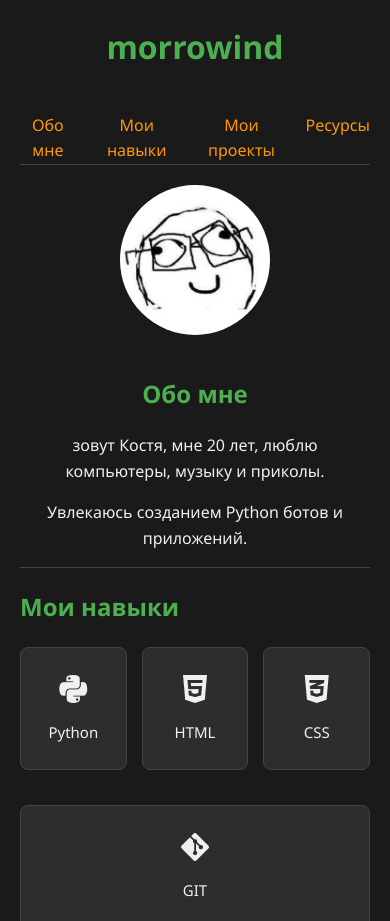
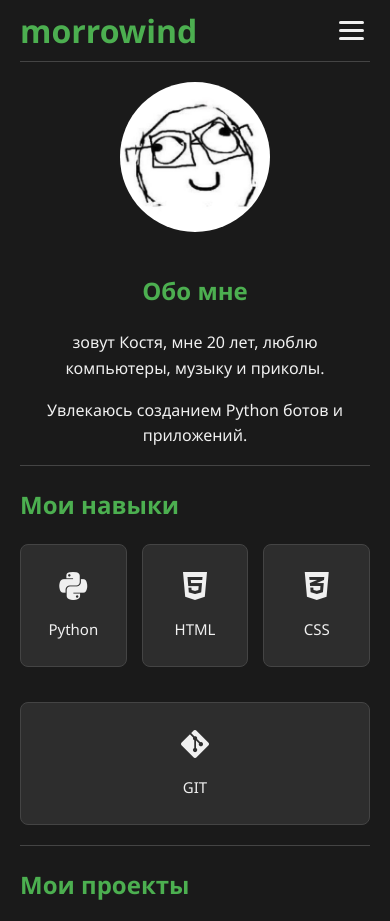
Before and after one commit to morrowind1/1111111, a plain HTML site: page index.html in a window 390 px wide. Shown: the top 921 px of the page. Drawn offline with Linux system fonts and the light colour scheme.

Commit message:
Add files via upload

```diff
--- a/css/style.css
+++ b/css/style.css
@@ -1,4 +1,4 @@
-/* общие стили для всей страницы*/
+/* общие стили для всей страницы */
 body {
     font-family: 'Segoe UI', Tahoma, Geneva, Verdana, sans-serif;
     background-color: #1a1a1a;
@@ -13,12 +13,10 @@ main {
     padding-top: 20px;
 }
 
-/* стили для заголовков */
 h1, h2 {
-    color:#4caf50;
+    color: #4caf50;
 }
 
-/* стили для ссылок */
 a {
     color: #ff9800;
     text-decoration: none;
@@ -29,7 +27,6 @@ a:hover {
     color: #cc7000;
 }
 
-/* стили для списков */
 ul {
     list-style-type: none;
     padding-left: 0;
@@ -39,26 +36,24 @@ li {
     margin-bottom: 5px;
 }
 
-/* стили для био */
+/* био */
 .about-container {
     display: flex;
     gap: 20px;
     align-items: center;
-
 }
 
 .about-avatar {
     border-radius: 50%;
     width: 150px;
     height: 150px;
-
 }
 
 .about-text {
     border-bottom: 1px solid #444;
 }
 
-/* стили для навыков */
+/* навыки */
 .skills-container {
     display: flex;
     gap: 15px;
@@ -79,6 +74,7 @@ li {
     text-align: center;
     font-size: 15px;
 }
+
 .skill-card:hover {
     background-color: #222;
 }
@@ -88,7 +84,7 @@ li {
     margin-top: 15px;
 }
 
-/* стили для карточек */
+/* карточки проектов */
 .project-card {
     background-color: #2d2d2d;
     border: 1px solid #444;
@@ -110,7 +106,7 @@ li {
     border-radius: 30px;
 }
 
-.project-card a:hover{
+.project-card a:hover {
     background-color: #ff9800;
     color: #1a1a1a;
 }
@@ -130,7 +126,6 @@ li {
     transition: opacity 0.9s ease, transform 0.5s ease;
 }
 
-/* стили для общего контейнера */
 .project-container {
     display: flex;
     flex-wrap: wrap;
@@ -150,14 +145,13 @@ li {
     color: #f0f0f0;
 }
 
-/* стили для подвала */
+/* подвал */
 .main-footer {
     text-align: center;
     margin-top: 50px;
     border-top: 1px solid #444;
     padding: 20px;
     margin-bottom: 30px;
-
 }
 
 .main-footer i {
@@ -168,16 +162,15 @@ li {
     padding: 10px;
 }
 
-/* стили для враппера */
+/* враппер */
 .wrapper {
     max-width: 1000px;
     margin: 0 auto;
     padding-inline: 20px;
 }
 
-/* стили для хэдера */
+/* хедер */
 header {
-    text-align: center;
     margin: 0 auto;
     border-bottom: 1px solid #444;
     position: sticky;
@@ -195,10 +188,43 @@ nav {
     display: flex;
     gap: 20px;
     justify-content: center;
-    margin-top: 40px;
+    margin-top: 10px;
+    flex-direction: row;
+    padding-bottom: 10px;
 }
 
-/* стили для русурсов */
+/* бургер */
+.burger {
+    display: none;
+    flex-direction: column;
+    gap: 5px;
+    background: none;
+    border: none;
+    cursor: pointer;
+}
+
+.burger span {
+    display: block;
+    width: 25px;
+    height: 3px;
+    background-color: #f0f0f0;
+    border-radius: 3px;
+    transition: transform 0.3s ease, opacity 0.3s ease;
+}
+
+.burger.active span:nth-child(1) {
+    transform: translateY(8px) rotate(45deg);
+}
+
+.burger.active span:nth-child(2) {
+    opacity: 0;
+}
+
+.burger.active span:nth-child(3) {
+    transform: translateY(-8px) rotate(-45deg);
+}
+
+/* ресурсы */
 .resource-card {
     background-color: #2d2d2d;
     border: 1px solid #444;
@@ -223,11 +249,6 @@ nav {
     gap: 20px;
 }
 
-.book-item {
-    display: flex;
-    gap: 30px;
-}
-
 .channel-item {
     display: flex;
     align-items: center;
@@ -244,36 +265,89 @@ nav {
     background-color: #222;
 }
 
+/* адаптация */
+@media (max-width: 600px) {
+    .project-container {
+        flex-direction: column;
+    }
 
-/* адаптация */
-@media (max-width:600px) {
-    .project-container {
-        flex-direction: column
-    }
     .project-card {
         min-width: unset;
     }
+
     .about-container {
         flex-direction: column;
         text-align: center;
     }
+
     .about-avatar {
         margin: 0 auto;
         display: block;
     }
+
     .project-card a {
         margin-top: auto;
         align-self: center;
         padding: 5px 15px;
     }
+
     .skills-container {
         flex-wrap: wrap;
     }
+
     .skill-card {
         min-width: 80px;
     }
 
+    section {
+        scroll-margin-top: 80px;
+    }
 
+    /* хедер на мобилке */
+    header {
+        display: block;
+        padding-bottom: 0;
+    }
+
+    .header-top {
+        display: flex;
+        align-items: center;
+        justify-content: space-between;
+        padding: 5px 0;
+    }
+
+    .header-top h1 {
+        margin: 0;
+    }
+
+    .burger {
+        display: flex;
+    }
+
+    nav {
+        display: flex;
+        flex-direction: column;
+        gap: 0;
+        padding: 0;
+        max-height: 0;
+        overflow: hidden;
+        margin-top: 0;
+        transition: max-height 0.3s ease, padding 0.3s ease;
+    }
+
+    nav.open {
+        max-height: 300px;
+        padding: 10px 0;
+    }
+
+    nav a {
+        padding: 8px 0;
+        border-bottom: 1px solid #333;
+    }
+
+    nav a:last-child {
+        border-bottom: none;
+    }
 }
 
 @media (max-width: 400px) {
--- a/index.html
+++ b/index.html
@@ -12,7 +12,14 @@
     <div class="wrapper">
         <!-- шапка сайта -->
     <header>
-        <h1>morrowind</h1>
+        <div class="header-top">
+            <h1>morrowind</h1>
+            <button class="burger" id="burger">
+                <span></span>
+                <span></span>
+                <span></span>
+            </button>
+        </div>
         <nav>
             <a href="#about">Обо мне</a>
             <a href="#skills">Мои навыки</a>
@@ -60,7 +67,6 @@
         <section id="projects">
             <h2>Мои проекты</h2>
                 <div class="project-container">
-
             <div class="project-card">
                 <h3>Installator</h3>
                 <ul>
@@ -70,7 +76,6 @@
                 </ul>
                 <a href="https://github.com/morrowind1/installator" target="_blank"><i class="fa-brands fa-github"></i>Посмотреть на GitHub</a>
             </div>
-
             <div class="project-card">
                 <h3>SoundCloudPC</h3>
                 <ul>
@@ -80,8 +85,7 @@
                 </ul>
                 <a href="https://github.com/morrowind1/soundcloudpc" target="_blank"><i class="fa-brands fa-github"></i>Посмотреть на GitHub</a>
             </div>
-
-                    <div class="project-card">
+            <div class="project-card">
                 <h3>SCdownlbot</h3>
                 <ul>
                     <li>Это бот который скачивает плейлисты из SoundCloud.</li>
@@ -90,7 +94,6 @@
                 </ul>
                 <a href="https://github.com/morrowind1/soundcloudbot" target="_blank"><i class="fa-brands fa-github"></i>Посмотреть на GitHub</a>
             </div>
-
             <div class="project-card">
                 <h3>TikTokdownlbot</h3>
                 <ul>
@@ -100,7 +103,6 @@
                 </ul>
                 <a href="https://github.com/morrowind1/tiktokbot" target="_blank"><i class="fa-brands fa-github"></i>Посмотреть на GitHub</a>
             </div>
-
             <div class="project-card">
                 <h3>Financebot</h3>
                 <ul>
@@ -110,7 +112,6 @@
                 </ul>
                 <a href="https://github.com/morrowind1/financebot" target="_blank"><i class="fa-brands fa-github"></i>Посмотреть на GitHub</a>
             </div>
-
             <div class="project-card">
                 <h3>First site</h3>
                 <ul>
@@ -137,7 +138,6 @@
             <p>Эта книжка уже немного труднее, но стоит отдать должное, все равернуто написано.</p>
         </div>
     </div>
-
     <h3>Документации</h3>
     <div class="resources-container">
         <div class="resource-card">
@@ -153,7 +153,6 @@
             <p>Pyinstaller — это популярный инструмент для упаковки Python-приложений в standalone-исполняемые файлы.</p>
         </div>
     </div>
-
     <h3>Каналы</h3>
     <div class="resources-container">
         <div class="resource-card">
@@ -193,8 +192,7 @@
             <h2>Где меня можно найти:</h2>
             <a href="https://github.com/morrowind1" target="_blank"><i class="fa-brands fa-github"></i>Мой GitHub</a>
             <a href="https://t.me/+kOX8-sDHR8g4NDQ0" target="_blank"><i class="fa-brands fa-telegram"></i>Мой Telegram</a>
-
-     </div>
+        </div>
     </footer>
     </div>
 
--- a/js/script.js
+++ b/js/script.js
@@ -7,7 +7,22 @@ const observer = new IntersectionObserver((entries) => {
 });
 
 const cards = document.querySelectorAll('.project-card, .skill-card');
-
 cards.forEach((card) => {
     observer.observe(card);
 });
+
+const burger = document.getElementById('burger');
+const nav = document.querySelector('nav');
+
+burger.addEventListener('click', () => {
+    nav.classList.toggle('open');
+    burger.classList.toggle('active');
+});
+
+const navLinks = document.querySelectorAll('nav a');
+navLinks.forEach((link) => {
+    link.addEventListener('click', () => {
+        nav.classList.remove('open');
+        burger.classList.remove('active');
+    });
+});
```
